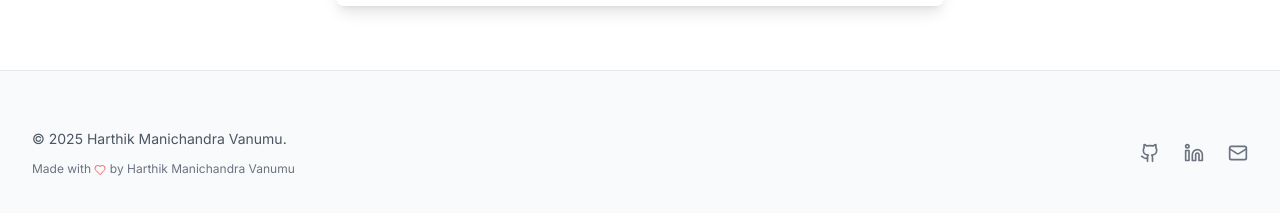
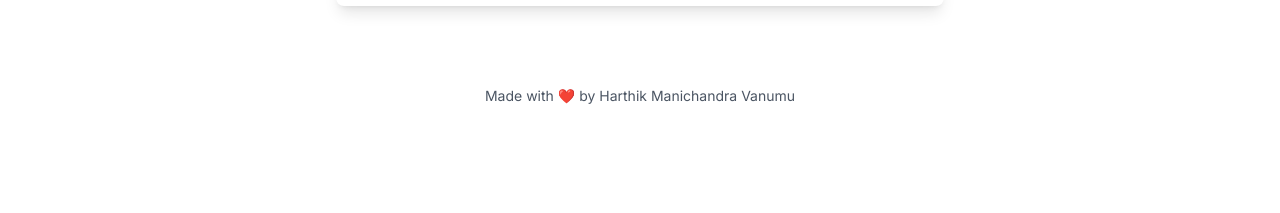
Before and after one commit to Harthik777/portfolio-website, a Next.js app: page /contact in a window 1280 px wide. Shown: the part 1106-1319 px from the top of the page. After the commit the page ends 1228 px from the top, so only its background shows below. Built offline with nearby package versions, Linux system fonts and the light colour scheme.

Commit message:
Remove unused email API route

```diff
--- a/src/app/contact/page.tsx
+++ b/src/app/contact/page.tsx
@@ -17,11 +17,9 @@ export default function Contact() {
           src="https://docs.google.com/forms/d/e/1FAIpQLSfGjLwAHezXi1LT11h61MlfDgUkdeQrPDOXpzJ0jXQ-9awbiQ/viewform?embedded=true"
           width="100%"
           height="800"
-          frameBorder="0"
-          marginHeight={0}
-          marginWidth={0}
-          className="rounded-lg"
+          className="rounded-lg border-0"
           style={{ backgroundColor: 'transparent' }}
+          title="Contact Form"
         >
           Loading…
         </iframe>
--- a/src/components/Footer.tsx
+++ b/src/components/Footer.tsx
@@ -5,58 +5,9 @@ import { Github, Linkedin, Mail, Heart } from 'lucide-react';
 import { motion } from 'framer-motion';
 
 export function Footer() {
-  const currentYear = new Date().getFullYear();
-
   return (
-    <footer className="bg-gray-50 dark:bg-gray-800/50 border-t border-gray-200 dark:border-gray-700/50">
-      <div className="mx-auto max-w-7xl px-4 sm:px-6 lg:px-8 py-8 sm:py-12">
-        <div className="flex flex-col md:flex-row justify-between items-center gap-6 md:gap-8">
-          <div className="text-center md:text-left space-y-2">
-            <p className="text-sm leading-6 text-gray-600 dark:text-gray-400">
-              &copy; {currentYear} Harthik Manichandra Vanumu.
-            </p>
-            <p className="text-xs leading-5 text-gray-500 dark:text-gray-500">
-              Made with <Heart className="inline-block h-3 w-3 text-red-500 animate-pulse" /> by Harthik Manichandra Vanumu
-            </p>
-          </div>
-          <div className="flex justify-center space-x-8 sm:space-x-6">
-            {[
-              {
-                icon: Github,
-                href: "https://github.com/Harthik777",
-                label: "GitHub"
-              },
-              {
-                icon: Linkedin,
-                href: "https://www.linkedin.com/in/harthik-mv/",
-                label: "LinkedIn"
-              },
-              {
-                icon: Mail,
-                href: "mailto:harthik7777@gmail.com",
-                label: "Email"
-              }
-            ].map(({ icon: Icon, href, label }) => (
-              <motion.div
-                key={label}
-                whileHover={{ scale: 1.1 }}
-                whileTap={{ scale: 0.95 }}
-                className="touch-manipulation"
-              >
-                <Link
-                  href={href}
-                  target={label !== "Email" ? "_blank" : undefined}
-                  rel={label !== "Email" ? "noopener noreferrer" : undefined}
-                  className="text-gray-500 dark:text-gray-400 hover:text-indigo-600 dark:hover:text-indigo-400 transition-colors p-2 -m-2"
-                >
-                  <span className="sr-only">{label}</span>
-                  <Icon className="h-6 w-6 sm:h-5 sm:w-5" />
-                </Link>
-              </motion.div>
-            ))}
-          </div>
-        </div>
-      </div>
+    <footer className="py-4 text-center text-sm text-gray-600 dark:text-gray-400">
+      Made with ❤️ by Harthik Manichandra Vanumu
     </footer>
   );
 }
```
